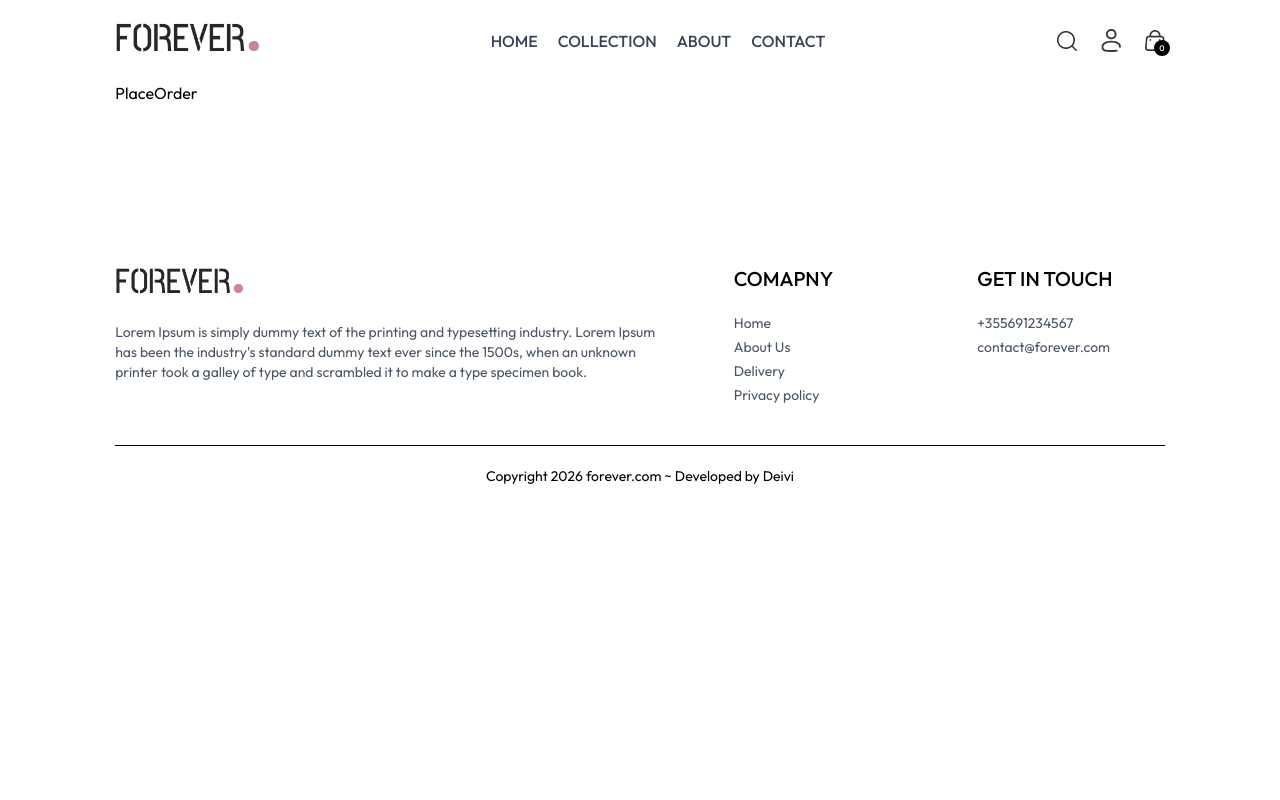
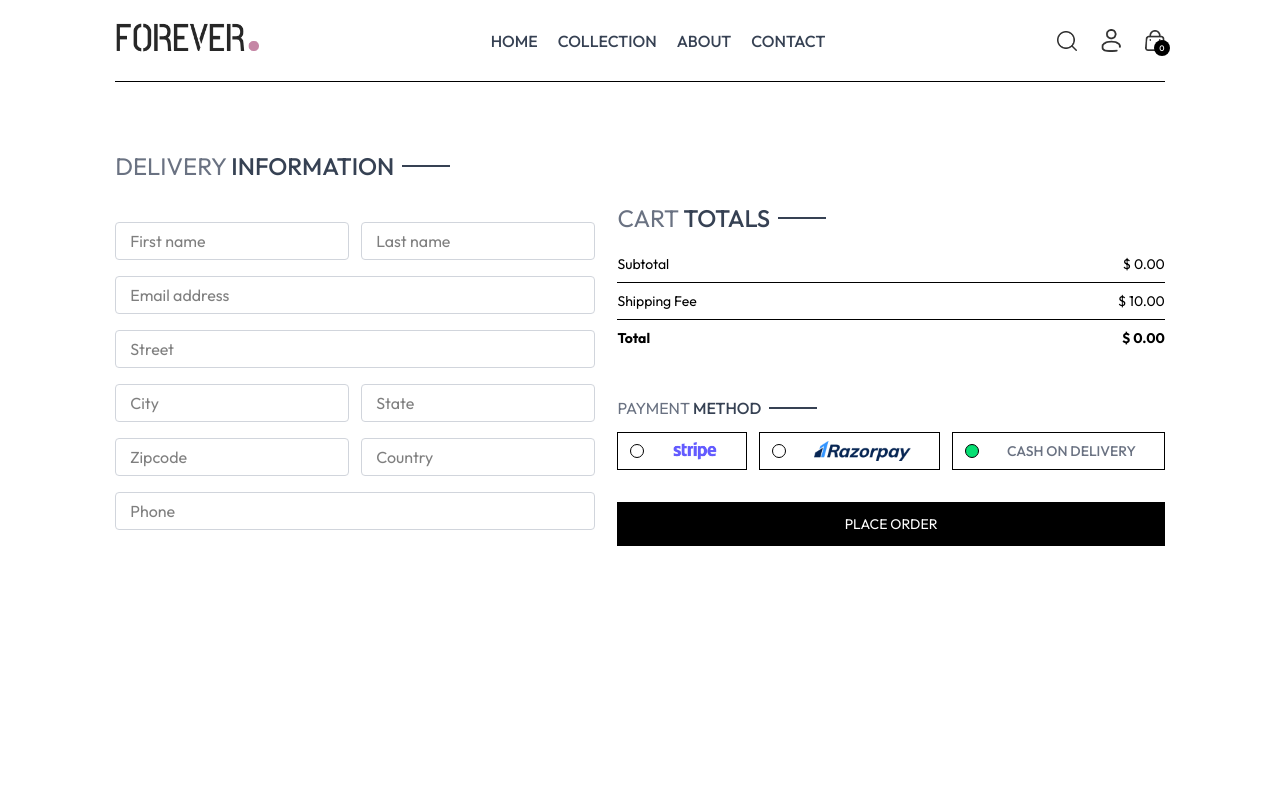
Before and after one commit to deivi313/fullstack_e-commerce_website, a React (Vite) app in the folder frontend/: page /place-order in a window 1280 px wide. Shown: the top 800 px of the page. Built offline with nearby package versions, Linux system fonts and the light colour scheme.

Commit message:
created the order page as static for now and ready to create the users login page so it can fully function once the backend is set up

```diff
--- a/frontend/src/index.css
+++ b/frontend/src/index.css
@@ -38,3 +38,60 @@ a.active hr {
     color: white;
   }
 }
+
+/* PlaceOrder page: bigger layout and text on large screens */
+@media (min-width: 1440px) {
+  .order-page {
+    --order-text: 1.125rem;
+    --order-title: 1.75rem;
+  }
+  .order-left {
+    max-width: 600px;
+  }
+  .order-right {
+    min-width: 520px;
+  }
+}
+
+@media (min-width: 1920px) {
+  .order-page {
+    --order-text: 1.25rem;
+    --order-title: 2rem;
+  }
+  .order-left {
+    max-width: 760px;
+  }
+  .order-right {
+    min-width: 680px;
+  }
+}
+
+@media (min-width: 2560px) {
+  .order-page {
+    --order-text: 1.5rem;
+    --order-title: 2.5rem;
+  }
+  .order-left {
+    max-width: 960px;
+  }
+  .order-right {
+    min-width: 860px;
+  }
+}
+
+@media (min-width: 1440px) {
+  .order-page input,
+  .order-page button,
+  .order-page .text-sm {
+    font-size: var(--order-text);
+  }
+
+  .order-page .text-xl,
+  .order-page .text-2xl {
+    font-size: var(--order-title);
+  }
+
+  .order-page img {
+    height: calc(var(--order-text) * 1.5);
+  }
+}
--- a/frontend/src/pages/Orders.jsx
+++ b/frontend/src/pages/Orders.jsx
@@ -1,8 +1,49 @@
-import React from 'react'
+import React, { useContext } from 'react'
+import { ShopContext } from '../context/ShopContext'
+import Title from '../components/Title'
 
 const Orders = () => {
+
+  const { products, currency } = useContext(ShopContext)
+
   return (
-    <div>Orders</div>
+    <div className='border-t pt-16'>
+
+      <div className='text-2xl'>
+        <Title text1={'MY '} text2={'ORDERS'} />
+      </div>
+
+      <div className=''>
+        {
+          products.slice(1, 4).map((item, index) => (
+            <div key={index} className='py-4 border-b text-gray-700 flex flex-col md:flex-row md:items-center md:justify-between gap-4'>
+              <div className='flex items-start gap-6 text-sm'>
+                <img className='w-16 sm:w-20' src={item.image[0]} alt="product_image" />
+                <div>
+                  <p className='sm:text-base font-medium'>{item.name}</p>
+                  <div className='flex items-center gap-3 mt-2 text-base text-gray-700'>
+                    <p className='text-lg'>{currency}{item.price}</p>
+                    <p  >Quantity: </p>
+                    <p>Size: </p>
+                  </div>
+                  <p className='mt-2'>Date: <span className='text-gray-400'>30 Sept 2026</span></p>
+                </div>
+              </div>
+              <div className='md:w-1/2 flex justify-between'>
+                <div className='flex items-center gap-2'>
+                  <p className='min-w-2 h-2 rounded-full bg-green-500'></p>
+                  <p className='text-sm md:text-base'>READY TO SHIP</p>
+                </div>
+                <button className='border px-4 py-2 text-sm font-medium rounded-sm cursor-pointer'>
+                  TRACK ORDER
+                </button>
+              </div>
+            </div>
+          ))
+        }
+      </div>
+
+    </div>
   )
 }
 
--- a/frontend/src/pages/PlaceOrder.jsx
+++ b/frontend/src/pages/PlaceOrder.jsx
@@ -1,8 +1,85 @@
-import React from 'react'
+import React, { useContext, useState } from 'react'
+import Title from '../components/Title'
+import CartTotal from '../components/CartTotal'
+import { assets } from '../assets/frontend_assets/assets'
+import { ShopContext } from '../context/ShopContext'
 
 const PlaceOrder = () => {
+
+  const [method, setMethod] = useState('cod')
+
+  const { navigate } = useContext(ShopContext)
+
   return (
-    <div>PlaceOrder</div>
+    <div className='order-page flex flex-col sm:flex-row justify-between gap-4 pt-5 sm:pt-14 min-h-[80vh] border-t'>
+
+      {/* left side */}
+
+      <div className='order-left flex flex-col gap-4 w-full sm:max-w-120'>
+        <div className='text-xl sm:text-2xl my-3'>
+          <Title text1={'DELIVERY '} text2={'INFORMATION'} />
+        </div>
+        <div className='flex gap-3'>
+          <input className='border border-gray-300 rounded py-1.5 px-3.5 w-full' type="text" placeholder='First name' />
+          <input className='border border-gray-300 rounded py-1.5 px-3.5 w-full' type="text" placeholder='Last name' />
+        </div>
+        <input className='border border-gray-300 rounded py-1.5 px-3.5 w-full' type="email" placeholder='Email address' />
+        <input className='border border-gray-300 rounded py-1.5 px-3.5 w-full' type="text" placeholder='Street' />
+        <div className='flex gap-3'>
+          <input className='border border-gray-300 rounded py-1.5 px-3.5 w-full' type="text" placeholder='City' />
+          <input className='border border-gray-300 rounded py-1.5 px-3.5 w-full' type="text" placeholder='State' />
+        </div>
+        <div className='flex gap-3'>
+          <input className='border border-gray-300 rounded py-1.5 px-3.5 w-full' type="number" placeholder='Zipcode' />
+          <input className='border border-gray-300 rounded py-1.5 px-3.5 w-full' type="text" placeholder='Country' />
+        </div>
+        <input className='border border-gray-300 rounded py-1.5 px-3.5 w-full' type="number" placeholder='Phone' />
+
+      </div>
+
+      {/* right side*/}
+
+
+      <div className='order-right mt-8'>
+
+        <div className='mt-8 min-w-80'>
+          <CartTotal />
+        </div>
+
+        <div className='mt-12'>
+          <Title text1={'PAYMENT '} text2={'METHOD'} />
+          <div className='flex gap-3 flex-col xl:flex-row'>
+
+            <div onClick={() => setMethod('stripe')} className='flex items-center gap-3 border p-2 px-3 cursor-pointer'>
+              <p className={`min-w-3.5 h-3.5 border rounded-full ${method === 'stripe' ? 'bg-green-400' : ''}`}></p>
+              <img className='h-5 mx-4' src={assets.stripe_logo} alt="stripe_logo" />
+            </div>
+
+            <div onClick={() => setMethod('razorpay')} className='flex items-center gap-3 border p-2 px-3 cursor-pointer'>
+              <p className={`min-w-3.5 h-3.5 border rounded-full ${method === 'razorpay' ? 'bg-green-400' : ''}`}></p>
+              <img className='h-5 mx-4' src={assets.razorpay_logo} alt="razorpay_logo" />
+            </div>
+
+            <div onClick={() => setMethod('cod')} className='flex items-center gap-3 border p-2 px-3 cursor-pointer'>
+              <p className={`min-w-3.5 h-3.5 border rounded-full ${method === 'cod' ? 'bg-green-400' : ''}`}></p>
+              <p className='text-gray-500 text-sm font-medium mx-4'>CASH ON DELIVERY</p>
+            </div>
+
+          </div>
+
+          <div className='w-full mt-8 flex items-center justify-center'>
+            <button
+              onClick={() => navigate('/orders')}
+              className='bg-black text-white px-16 py-3 text-sm cursor-pointer w-full'>
+              PLACE ORDER
+            </button>
+          </div>
+
+        </div>
+
+      </div>
+
+    </div>
   )
 }
 
--- a/frontend/src/pages/Product.jsx
+++ b/frontend/src/pages/Product.jsx
@@ -67,13 +67,13 @@ const Product = () => {
             <p>Select Size</p>
             <div className='flex gap-2'>
               {productData.sizes.map((item, index) => (
-                <button onClick={() => setSize(item)} className={`border py-2 px-4 bg-gray-100 ${item === size ? 'border-orange-500' : ''} `} key={index}>
+                <button onClick={() => setSize(item)} className={`cursor-pointer border py-2 px-4 bg-gray-100 ${item === size ? 'border-orange-500' : ''} `} key={index}>
                   {item}
                 </button>
               ))}
             </div>
           </div>
-          <button onClick={() => addToCart(productData._id, size)} className='bg-black text-white px-8 py-3 text-sm active:bg-gray-700'> ADD TO CART</button>
+          <button onClick={() => addToCart(productData._id, size)} className='bg-black text-white px-8 py-3 text-sm active:bg-gray-700 cursor-pointer'> ADD TO CART</button>
           <hr className='mt-8 sm:w-4/5 text-gray-400' />
           <div className='text-sm text-gray-500 mt-5 flex flex-col gap-1'>
             <p>100% Original Product.</p>
```
